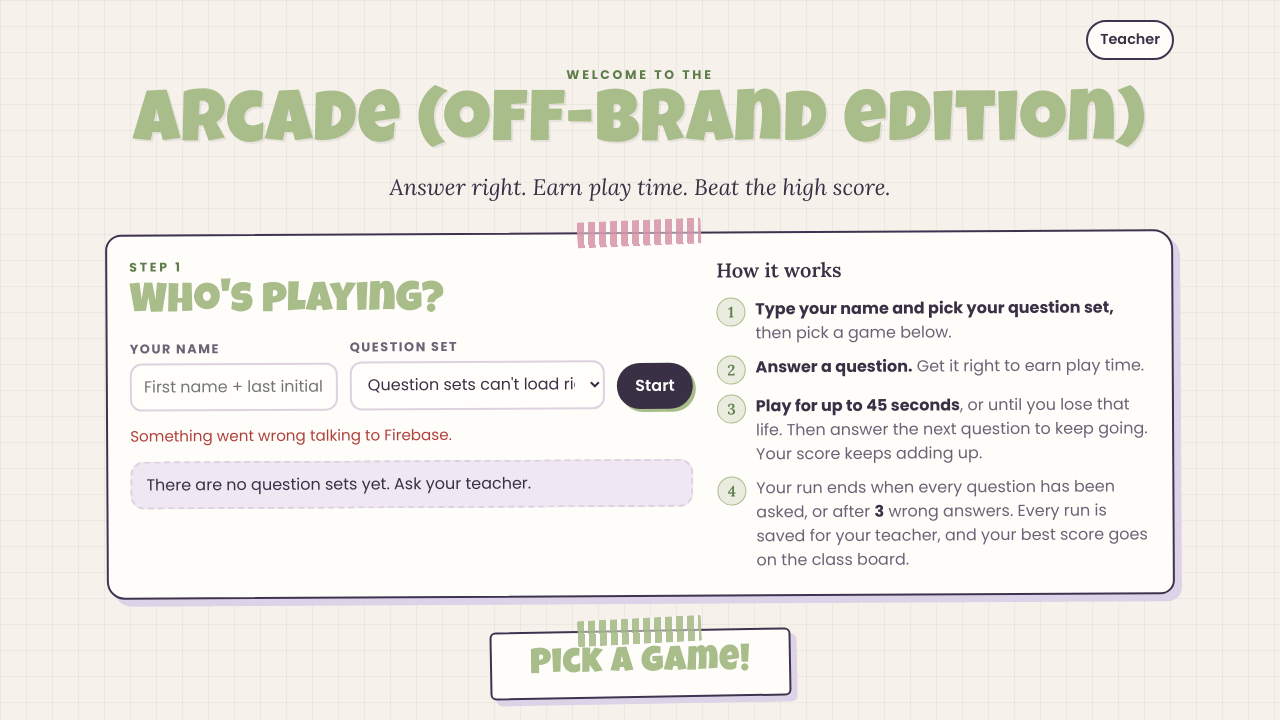
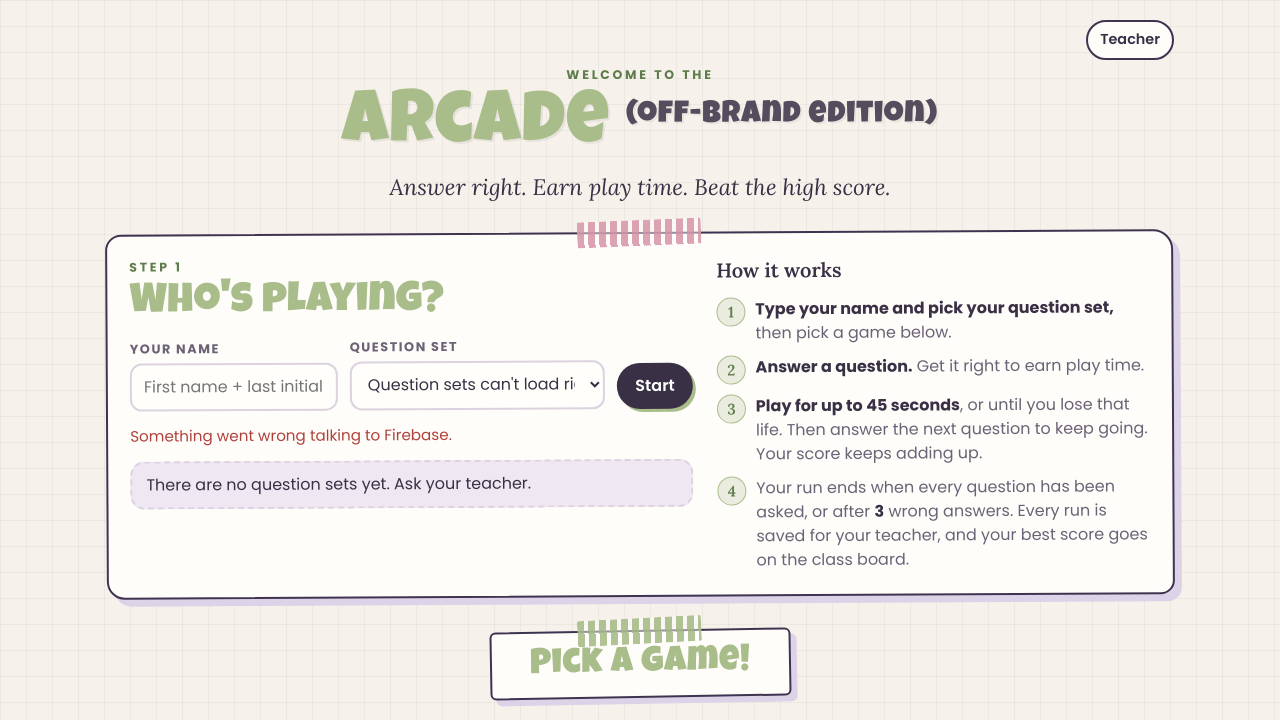
Before and after one commit to rvirella-miranda/Arcade, a plain HTML site: page index.html in a window 1280 px wide. Shown: the top 720 px of the page. Drawn offline with Linux system fonts and the light colour scheme; animation ran at ten frames a second.

Commit message:
Add files via upload

```diff
--- a/css/style.css
+++ b/css/style.css
@@ -410,3 +410,5 @@ input[type=text]:focus,select:focus,textarea:focus{border-color:var(--plum);box-
 body[data-view="play"] .hero{display:none}
 body[data-view="play"] .cabinet{max-width:min(100%, calc((100vh - 170px) * 4 / 3 + 48px))}
 .pad.off{display:none!important}
+.logo-sub{font-size:.42em;letter-spacing:.03em;white-space:nowrap;vertical-align:middle;color:var(--plum);opacity:.85}
+@media (max-width:520px){.logo-sub{display:block;font-size:.4em;margin-top:6px}}
```
